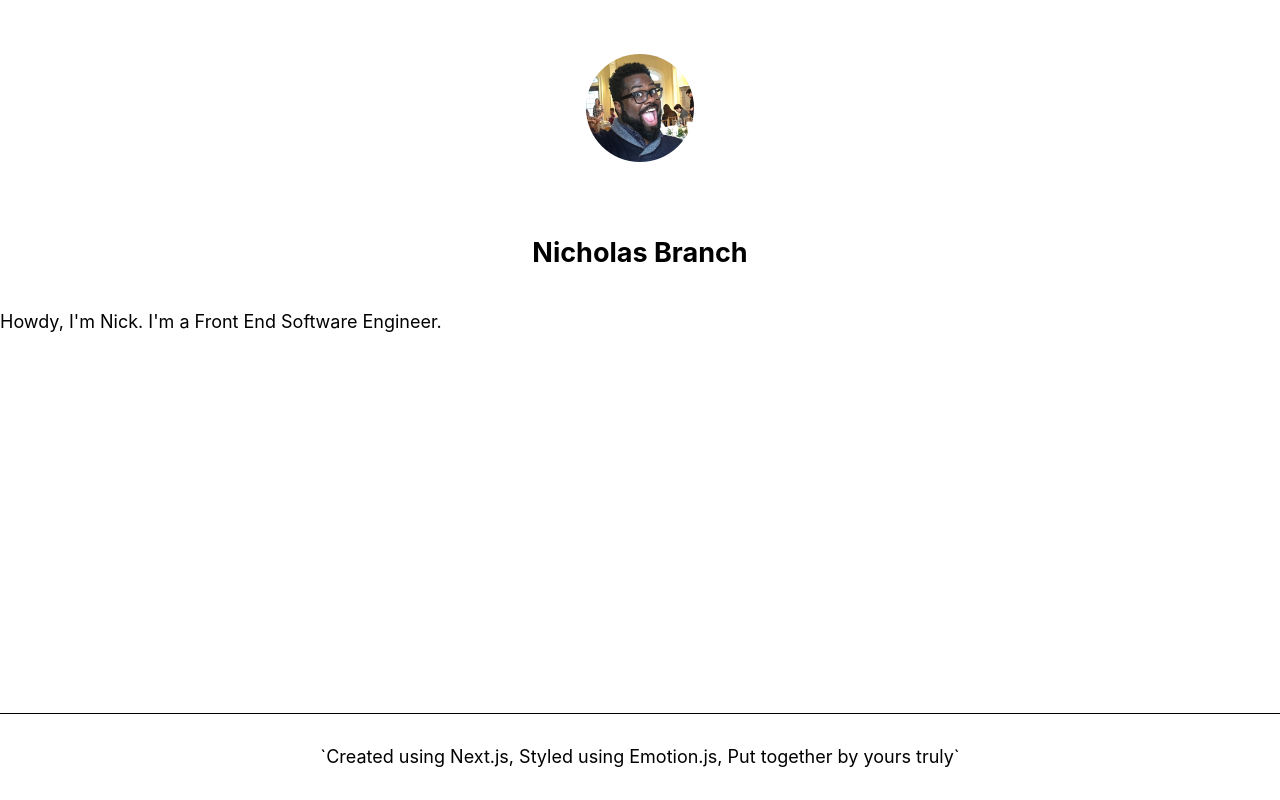
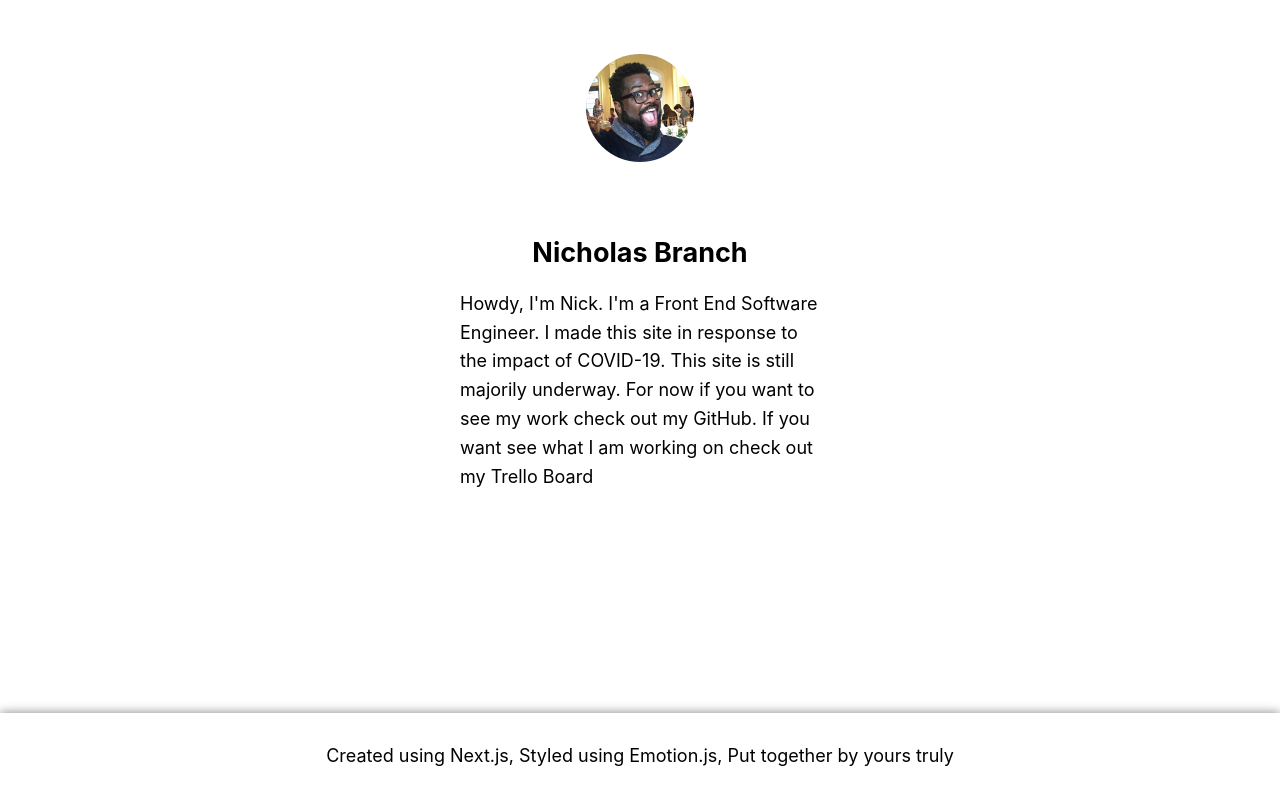
Before and after one commit to nbranch1311/nextjs-blog, a Next.js app: page /posts/FirstPost in a window 1280 px wide. Built offline with nearby package versions, Linux system fonts and the light colour scheme.

Commit message:
small holiday changes

```diff
--- a/components/card/CardStyles.js
+++ b/components/card/CardStyles.js
@@ -10,7 +10,7 @@ export const buildStyle = () => {
         textAlign: "left",
         color: "inherit",
         textDecoration: "none",
-        border: "1px solid #eaeaea",
+        boxShadow: "0 0 6px grey",
         borderRadius: "10px",
         transition: "color 0.15s ease, border-color 0.15s ease",
         "&:hover": {
--- a/components/footer/Footer.js
+++ b/components/footer/Footer.js
@@ -8,8 +8,8 @@ const Footer = () => {
   return (
     <div css={wrapper}>
       <footer>
-        `Created using Next.js, Styled using Emotion.js, Put together by yours
-        truly`
+        {`Created using Next.js, Styled using Emotion.js, Put together by yours
+        truly`}
       </footer>
     </div>
   );
--- a/components/footer/FooterStyles.js
+++ b/components/footer/FooterStyles.js
@@ -7,7 +7,7 @@ export const buildStyle = () => {
         zIndex: 3,
         display: "flex",
         padding: "1.5rem 2.5rem",
-        borderTop: "1px solid black",
+        boxShadow: "0 0 10px grey",
         height: "4.8125rem",
         justifyContent: "center",
         alignItems: "center",
--- a/components/layout/Layout.js
+++ b/components/layout/Layout.js
@@ -2,13 +2,12 @@
 import { jsx } from "@emotion/core";
 import PropTypes from "prop-types";
 import useStyle from "./LayoutStyles";
-import Head from "next/head";
 import utilStyles from "../../styles/utils.module.css";
 import Link from "next/link";
 import Footer from "../footer/Footer";
 
 const name = "Nicholas Branch";
-export const siteTitle = "Nick's Sample Website";
+export const siteTitle = "Nick's Portfolio Website";
 
 const Layout = ({ children, home }) => {
   const { wrapper } = useStyle();
--- a/pages/index.js
+++ b/pages/index.js
@@ -30,12 +30,12 @@ const Home = () => {
             <Card
               href="https://storybook.js.org/"
               header="Storybook Library"
-              description="Sometimes just seeing code isn't enough. I'm a visual learner."
+              description="Sometimes seeing is believing. Get a feel for the components I made."
             />
             <Card
               href="https://docs.google.com/document/d/113i6Ai9rDQf8JIXx5cvwaEGfl1jXqhBD8lRoOvRPfqo/edit?usp=sharing"
               header="Resume"
-              description="If you are looking to hire me you might want to see I am the real deal."
+              description="If you're looking to hire me you might want to see that I'm the real deal."
             />
           </div>
         </main>
--- a/pages/posts/FirstPost.js
+++ b/pages/posts/FirstPost.js
@@ -4,12 +4,21 @@ import Head from "next/head";
 import Layout from "../../components/layout/Layout";
 
 const FirstPost = () => {
+  const content = `Howdy, I'm Nick. I'm a Front End Software Engineer.
+  I made this site in response to the impact of COVID-19. This site is still majorily underway.
+  For now if you want to see my work check out my GitHub.
+  If you want see what I am working on check out my Trello Board`;
   return (
     <Layout>
-      <Head>
-        <title>{`Howdy, I'm Nick. I'm a Front End Software Engineer.`}</title>
-      </Head>
-      <p>{`Howdy, I'm Nick. I'm a Front End Software Engineer.`}</p>
+      <p
+        css={{
+          display: "flex",
+          maxWidth: "20rem",
+          margin: "0 auto",
+        }}
+      >
+        {content}
+      </p>
     </Layout>
   );
 };
```
Also changed, not shown: 1 other file (tests, documents, lock files or other folders).
